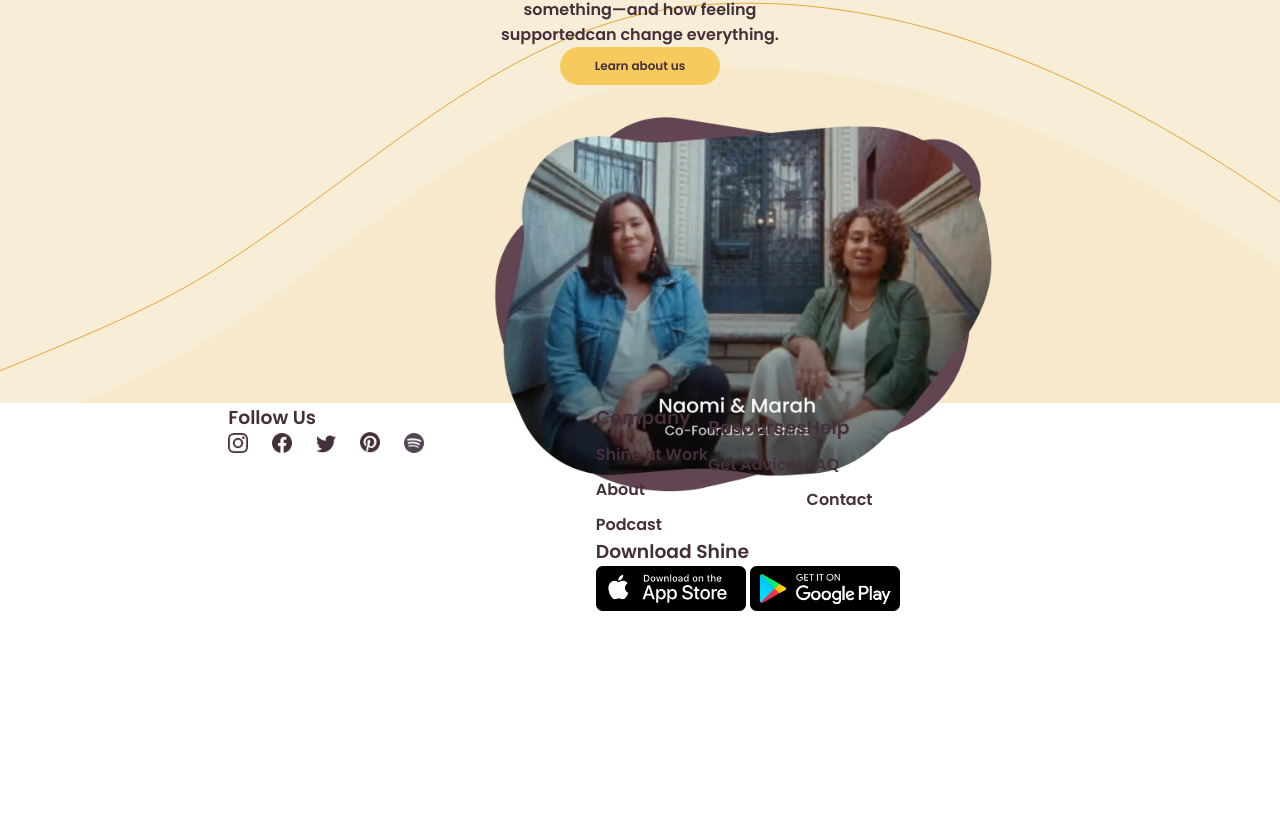
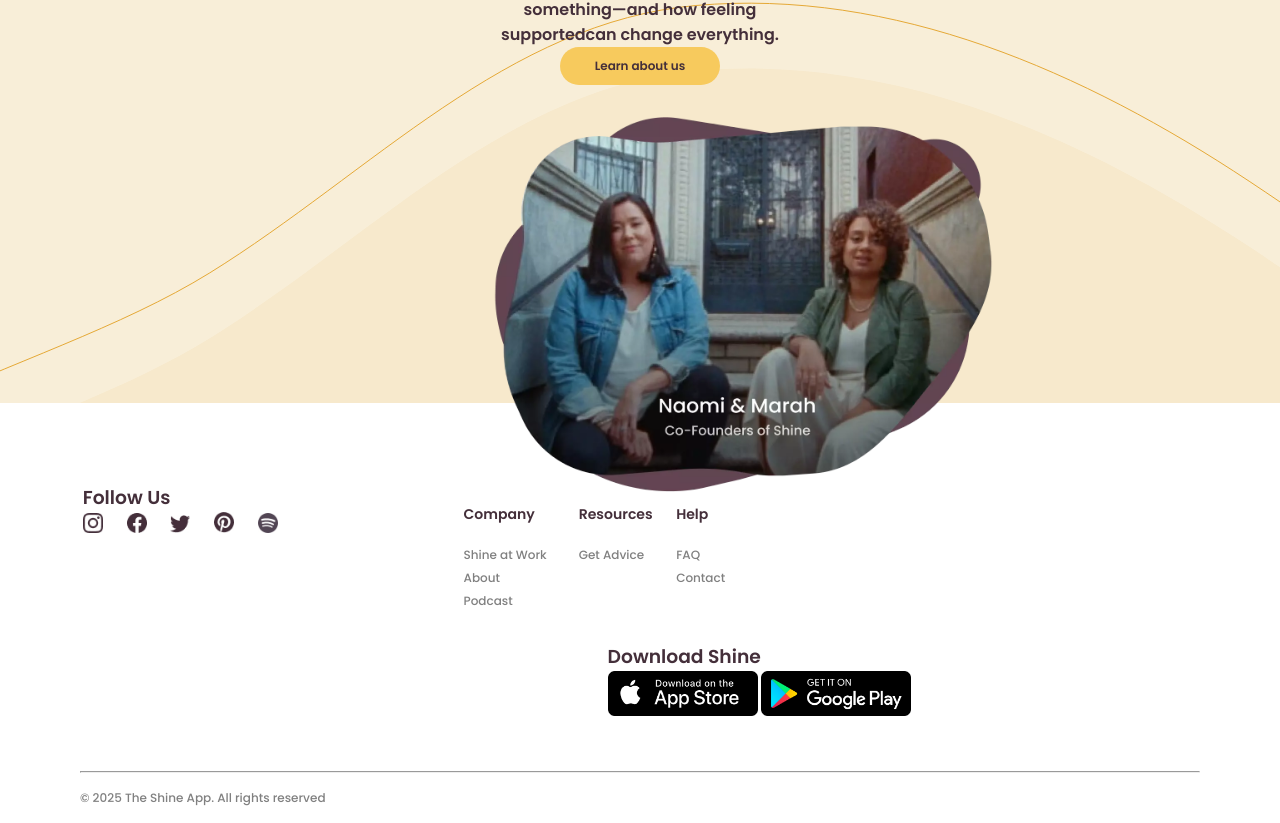
Before and after one commit to firefly3823/Shine_StaticWebsite, a plain HTML site: page index.html in a window 1280 px wide. Shown: the part 3991-4814 px from the top of the page. Before the commit the page ends 4609 px from the top, so only its background shows below. Drawn offline with Linux system fonts and the light colour scheme.

Commit message:
Footer Complete

```diff
--- a/index.html
+++ b/index.html
@@ -209,34 +209,45 @@
             <a class="learn_more_button" href="/" target="_blank">Learn about us</a>
             <img class="learn_more_image" width="500" src="./assets/naomi_and_marah.abe7ed67.webp" alt="">
         </div>
+    </div>
+    <footer>
+        <div class="footerLinksFollowsContainer">
+            <div class="FooterLinksAndFollowContainer">
+                <h3 class="followUs">Follow Us</h3>
+                <a class="followUsLink" href="http://"><img width="20" src="./assets/download (3).jpg" alt=""><a>
+                        <a class="followUsLink" href="http://"><img width="20" src="./assets/download (4).jpg"
+                                alt=""><a>
+                                <a class="followUsLink" href="http://"><img width="20" src="./assets/download (5).jpg"
+                                        alt=""><a>
+                                        <a class="followUsLink" href="http://"><img width="20"
+                                                src="./assets/download (6).jpg" alt=""><a>
+                                                <a class="followUsLink" href="http://"><img width="20"
+                                                        src="./assets/download (7).jpg" alt=""><a>
+            </div>
 
-    </div>
-    <!-- <footer>
-        <div class="footer_firstSection">
-            <div class="footerItemsContainer">
-                <span class="followUs">Follow Us</span>
-                <a class="followUsLink"  href="http://"><img width="20" src="./assets/download (3).jpg" alt=""><a>
-                <a class="followUsLink" href="http://"><img width="20" src="./assets/download (4).jpg" alt=""><a>
-                <a class="followUsLink" href="http://"><img width="20" src="./assets/download (5).jpg" alt=""><a>
-                <a class="followUsLink" href="http://"><img width="20" src="./assets/download (6).jpg" alt=""><a>
-                <a class="followUsLink" href="http://"><img width="20" src="./assets/download (7).jpg" alt=""><a>
-            </div>
-            <div class="footerItemsContainer2">
-                <div class="footerItems">
-                    <p>Company</p>
-                    <div><a class="footer_links" href="">About</a></div>
-                    <div><a class="footer_links" href="">Shine at work</a></div>
-                    <div><a class="footer_links" href="">Podcast</a></div>
+            <div class="footerLinksandDownloadSection">
+                <div class="footerLinksContainer">
+                    <div class="footerLinks">
+                        <h3 class="footerLinkHead">Company</h3>
+                        <a class="footerLinks" href="http://">Shine at Work</a>
+                        <a class="footerLinks" href="http://">About</a>
+                        <a class="footerLinks" href="http://">Podcast</a>
+                    </div>
+                    <div class="footerLinks">
+                        <h3 class="footerLinkHead">Resources</h3>
+                        <a class="footerLinks" href="http://">Get Advice</a>
+                    </div>
+                    <div class="footerLinks">
+                        <h3 class="footerLinkHead">Help</h3>
+                        <a class="footerLinks" href="http://">FAQ</a>
+                        <a class="footerLinks" href="http://">Contact</a>
+                    </div>
                 </div>
-                <div class="footerItems">
-                    <p>Resources</p>
-                    <a class="footer_links" href="">Get Advice</a>
-
-                </div>
-                <div class="footerItems">
-                    <p>Help</p>
-                    <a class="footer_links" href="">FAQ</a>
-                    <a class="footer_links" href="">Contact</a>
+                <div class="downloadSection">
+                    <h3>Download Shine</h3>
+                    <a href="http://"><img width="150" src="./assets/apple-store-badge-with-border.e2593564.png"
+                            alt=""></a>
+                    <a href="http://"><img width="150" src="./assets/google-play-badge.6a248cbe.png" alt=""></a>
                 </div>
             </div>
         </div>
@@ -244,47 +255,6 @@
         <div class="footer_secondSection">
             &copy; 2025 The Shine App. All rights reserved
         </div>
-
-
-    </footer> -->
-    <footer>
-
-       <div class="FooterLinksAndFollowContainer">
-            <div class="followUsContainer">
-                 <h3 class="followUs">Follow Us</h3>
-                    <a class="followUsLink"  href="http://"><img width="20" src="./assets/download (3).jpg" alt=""><a>
-                    <a class="followUsLink" href="http://"><img width="20" src="./assets/download (4).jpg" alt=""><a>
-                    <a class="followUsLink" href="http://"><img width="20" src="./assets/download (5).jpg" alt=""><a>
-                    <a class="followUsLink" href="http://"><img width="20" src="./assets/download (6).jpg" alt=""><a>
-                    <a class="followUsLink" href="http://"><img width="20" src="./assets/download (7).jpg" alt=""><a>
-            </div>
-            <div class="FooterLinksAndDownSection">
-                <div class="footerLinksContainerMain">
-                    <div class="footerLinksContainer">
-                        <h3>Company</h3>
-                        <p><a class="footerLinks" href="http://">Shine at Work</a></p>
-                        <p><a class="footerLinks" href="http://">About</a></p>
-                        <p><a class="footerLinks" href="http://">Podcast</a></p>
-                    </div>
-                    <div class="footerLinks">
-                        <h3>Resources</h3>
-                        <p><a class="footerLinks" href="http://">Get Advice</a></p>
-                    </div>
-                    <div class="footerLinks">
-                        <h3>Help</h3>
-                        <p><a class="footerLinks" href="http://">FAQ</a></p>
-                        <p><a class="footerLinks" href="http://">Contact</a></p>
-                    </div>
-                </div>
-
-                <div class="downloadSection">
-                    <h3>Download Shine</h3>
-                    <a href="http://"><img width="150" src="./assets/apple-store-badge-with-border.e2593564.png" alt=""></a>
-                    <a href="http://"><img width="150" src="./assets/google-play-badge.6a248cbe.png" alt=""></a>
-                </div>
-            </div>
-       </div>
-
     </footer>
 
 </body>
--- a/style.css
+++ b/style.css
@@ -145,7 +145,7 @@
     overflow-x: scroll;
 }
 
-.card_container::-webkit-scrollbar{
+.card_container::-webkit-scrollbar {
     overflow-x: hidden;
 }
 
@@ -156,34 +156,39 @@
     border-radius: 10px;
 
 }
-.card_background{
+
+.card_background {
     display: block;
 }
-.inner_image_container{
+
+.inner_image_container {
     width: auto;
     height: auto;
     position: relative;
 }
-.play_icon{
+
+.play_icon {
     position: absolute;
-    left:50%;
-    top:30%;
-    transform: translate(-50%,0);
+    left: 50%;
+    top: 30%;
+    transform: translate(-50%, 0);
 }
 
-#fourth_container{
+#fourth_container {
     position: relative;
     height: auto;
 
 }
-.teachers-container{
+
+.teachers-container {
     width: 100%;
-    min-height:80vh;
+    min-height: 80vh;
     background-image: url("./assets/expert-section-bg-image.0e1790a9.jpg");
     background-repeat: no-repeat;
     background-size: cover;
 }
-.lectures_container{
+
+.lectures_container {
     background-image: url("./assets/download (3).png");
     background-repeat: no-repeat;
     display: flex;
@@ -192,73 +197,85 @@
 
 
 }
-.lectures_container{
+
+.lectures_container {
     width: 45vw;
     margin: auto;
     position: absolute;
     border-radius: 2%;
     position: absolute;
-    top:46%;
+    top: 46%;
     left: 50%;
-    transform: translate(-50%,0);
+    transform: translate(-50%, 0);
     background-color: white;
 }
-.lectures_details_container{
+
+.lectures_details_container {
     display: flex;
     flex-wrap: wrap;
     gap: 2rem;
     justify-content: space-evenly;
 }
 
-.lecture_heading{
+.lecture_heading {
     text-align: center;
     padding: 1rem;
 }
-.lectures_items{
+
+.lectures_items {
     text-align: center;
 }
-.lecture_back{
+
+.lecture_back {
     min-height: 80vh;
     width: 100%;
     background-color: #f8eed8;
 }
-.lectures_items>p{
+
+.lectures_items>p {
     font-size: 12px;
     color: gray;
 }
-.lectures_items>img{
+
+.lectures_items>img {
     width: 11rem;
 }
-.fifth_container{
+
+.fifth_container {
     background-image: url("./assets/social-proof-section-blob.d48a49f1.svg");
     background-size: 20%;
     height: 40vh;
     background-repeat: no-repeat;
     background-color: #4d908f;
 }
-.comments_cont{
+
+.comments_cont {
     text-align: center;
     width: 40vw;
     margin: auto;
     padding: 2rem;
 }
-.comments_section{
+
+.comments_section {
     display: flex;
     justify-content: space-evenly;
     align-items: center;
 
 }
-.comments_section>p{
+
+.comments_section>p {
     padding: 2rem;
     font-size: 16px;
     font-weight: 500;
     text-align: justify;
     color: white;
 }
-.comments_cont h2{
+
+.comments_cont h2 {
     color: white;
 }
-.sixth_container{
+
+.sixth_container {
     width: 100%;
     height: 85vh;
     background-image: url("./assets/shine-founders-background-blob.9bb9c014.svg");
@@ -266,16 +283,19 @@
     background-size: cover;
     background-color: #f8eed8;
 }
-.inner_sixth_container{
+
+.inner_sixth_container {
     width: 28vw;
     margin: auto;
     text-align: center;
     padding: 2rem;
 }
+
 .inner_sixth_container>h1>p {
     padding: 1rem;
 }
-.learn_more_button{
+
+.learn_more_button {
     display: inline-block;
     width: 10rem;
     text-decoration: none;
@@ -285,58 +305,78 @@
     border-radius: 20px;
     font-size: 12px;
 }
-.learn_more_button:hover{
+
+.learn_more_button:hover {
     background-color: #e4a42c;
 }
-.learn_more_image{
+
+.learn_more_image {
     display: block;
     padding-top: 2rem;
 }
-/* footer{
-    height: 60vh;
+
+footer {
+    display: flex;
+    flex-direction: column;
+    justify-content: space-evenly;
+    /* padding: 1rem; */
 }
-.followUs{
+
+.footerLinks {
+    text-decoration: none;
+    cursor: pointer;
+    font-size: 12px;
+    color: grey;
+    font-weight: 500;
     display: block;
+    padding-top: 5px;
+    padding-right: 1rem;
 }
-.followUsLink{
+
+.footerLinks a:hover {
+    text-decoration: underline;
+    color: black;
+}
+
+.footerLinkHead {
+    font-weight: 600;
+    padding: 1rem 0;
+}
+
+.footerLinksContainer {
+    display: flex;
+    justify-content: stretch;
+}
+
+.footerLinksandDownloadSection {
+    display: flex;
+    flex-direction: column;
+    justify-content: center;
+    flex-grow: .3;
+
+}
+.downloadSection {
+    padding: 2rem 9rem;
+}
+
+.followUsLink {
     padding: 10px 20px 10px 0;
 }
-.footer_firstSection{
-    display: flex;
-    flex-direction: row;
-    justify-content: space-evenly;
-}
-.footerItemsContainer2{
+
+.footerLinksFollowsContainer {
+    padding: 5rem 0 1rem 0;
     display: flex;
     justify-content: space-evenly;
 }
-.footer_links{
-    display:block;
-} */
 
-.footerLinksContainerMain{
-    display: flex;
-    justify-content:stretch;
+.footerUnderLine {
+    margin: 0rem 5rem;
 }
-.footerLinks{
-    text-decoration: none;
+
+.footer_secondSection {
+    font-size: 12px;
+    color: grey;
+    font-weight: 500;
     display: block;
-    padding-top: 10px;
+    padding: 1rem 0 1rem 5rem;
 }
-.FooterLinksAndDownSection{
-    display: flex;
-    flex-direction: column;
-    flex-grow: .2;
-}
-.followUsContainer{
-    flex-grow: .2;
-}
-.followUsLink {
-    padding: 10px 20px 10px 0;
-}
-.FooterLinksAndFollowContainer{
-    display: flex;
-    justify-content: center;
-
-    /* justify-content: space-evenly; */
-}
```
